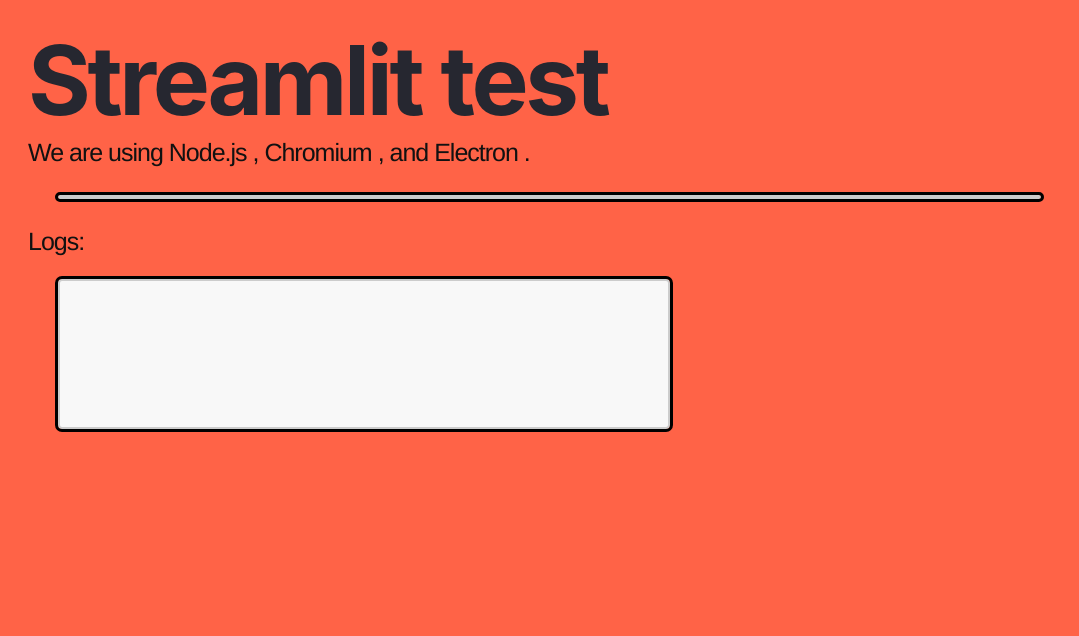
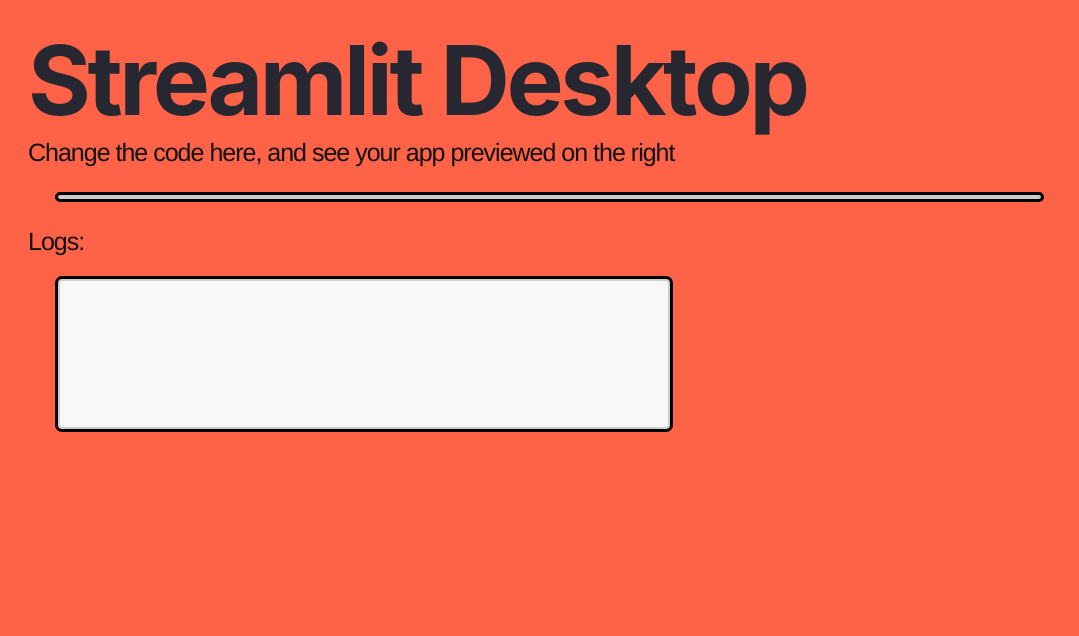
Before and after one commit to blackary/streamlit-desktop, an Electron app: page index.html in a window 1280 px wide. Shown: the whole page, without its empty margins (0-1079 px from the left). Drawn offline with Linux system fonts and the light colour scheme; no server answers.

Commit message:
Tweak content

```diff
--- a/index.html
+++ b/index.html
@@ -8,12 +8,11 @@
       content="default-src 'self'; script-src 'self'; style-src 'self' 'unsafe-inline'"
     />
     <link href="./styles.css" rel="stylesheet" />
-    <title>Testing</title>
+    <title>Streamlit Desktop</title>
   </head>
   <body>
-    <h1>Streamlit test</h1>
-    We are using Node.js <span id="node-version"></span>, Chromium
-    <span id="chrome-version"></span>, and Electron <span id="electron-version"></span>.
+    <h1>Streamlit Desktop</h1>
+    <span>Change the code here, and see your app previewed on the right</span>
 
     <div id="editor"></div>
 
--- a/preload.js
+++ b/preload.js
@@ -7,6 +7,7 @@
  */
 
 window.addEventListener('DOMContentLoaded', () => {
+  /*
   const replaceText = (selector, text) => {
     const element = document.getElementById(selector)
     if (element) element.innerText = text
@@ -15,4 +16,5 @@
   for (const type of ['chrome', 'node', 'electron']) {
     replaceText(`${type}-version`, process.versions[type])
   }
+  */
 })
```
Also changed, not shown: package.json (+14 -0 lines), 1 other file.
